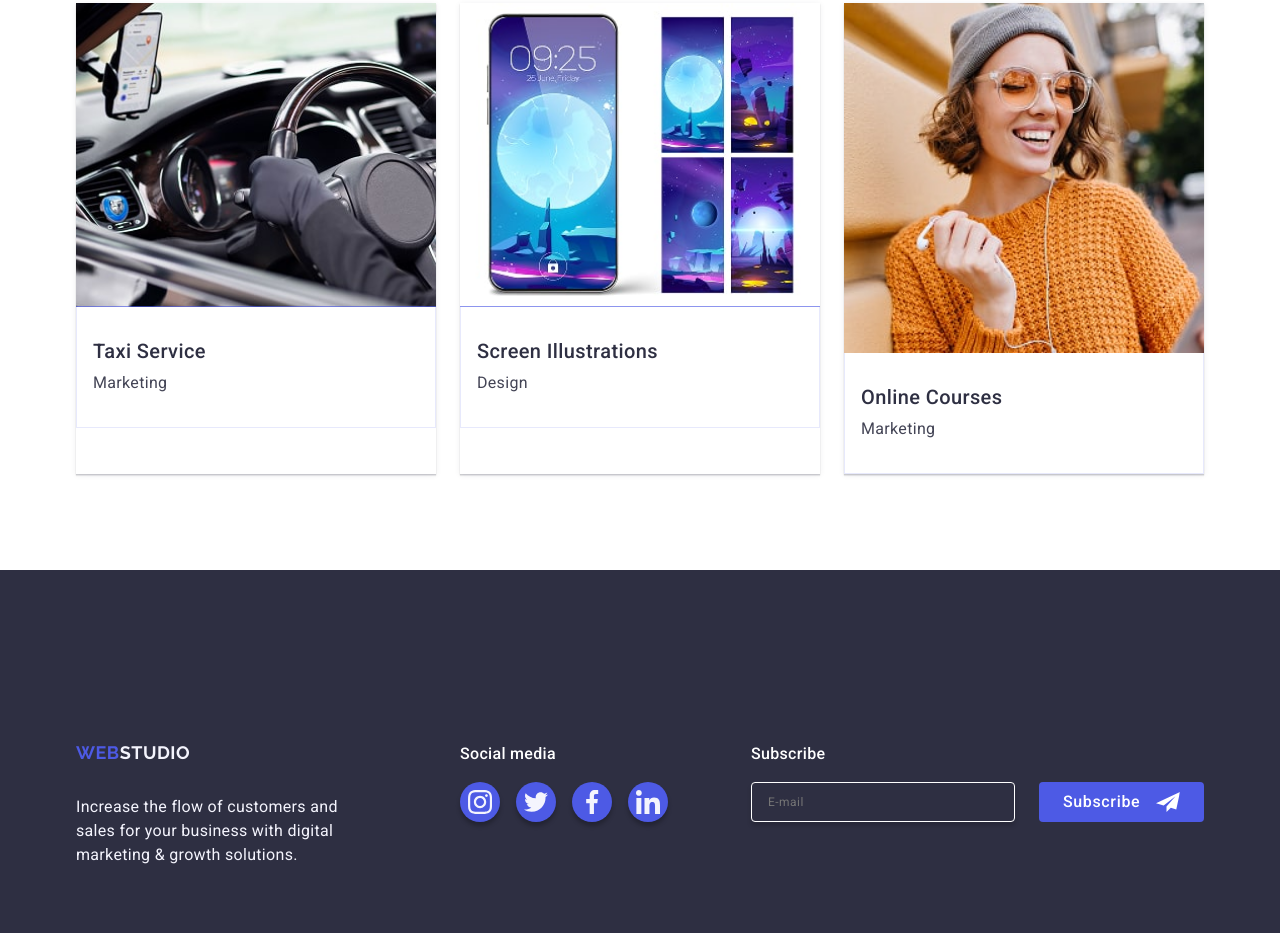
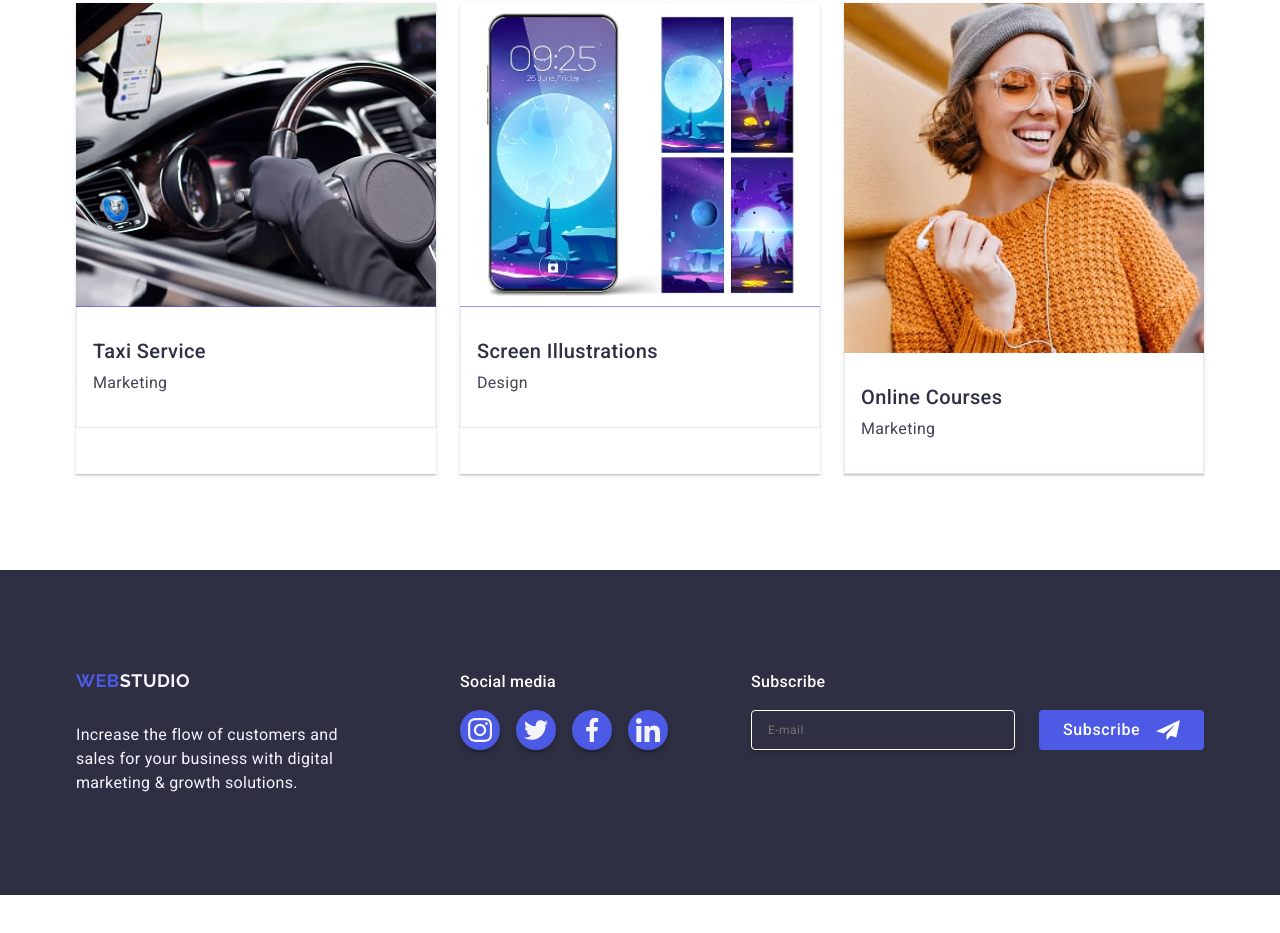
Before and after one commit to Iryna-M-html/goit-markup-hw-06, a plain HTML site: page index.html in a window 1280 px wide. Shown: the part 2594-3527 px from the top of the page. After the commit the page ends 3489 px from the top, so only its background shows below. Drawn offline with nearby package versions, Linux system fonts and the light colour scheme; files whose address does not match are found by name.

Commit message:
footer-planshet

```diff
--- a/css/styles.css
+++ b/css/styles.css
@@ -1031,7 +1031,7 @@ color: #404bbf;
         padding-top: 96px;
         padding-left: 108px;
         padding-bottom: 96px;
-        padding-right: 164px;
+
     }
 
     .footer-container{
@@ -1039,8 +1039,7 @@ color: #404bbf;
         align-items: start;
         justify-content: left;
         flex-direction: column;
-        row-gap: 72px;
-    }
+            }
 
     .footer-top{
         display: flex;
@@ -1048,6 +1047,9 @@ color: #404bbf;
         gap:24px;
         margin-top: 0;
 
+   }
+   .social-footer{
+    margin-top: 0;
    }
 
     .footer{
```
